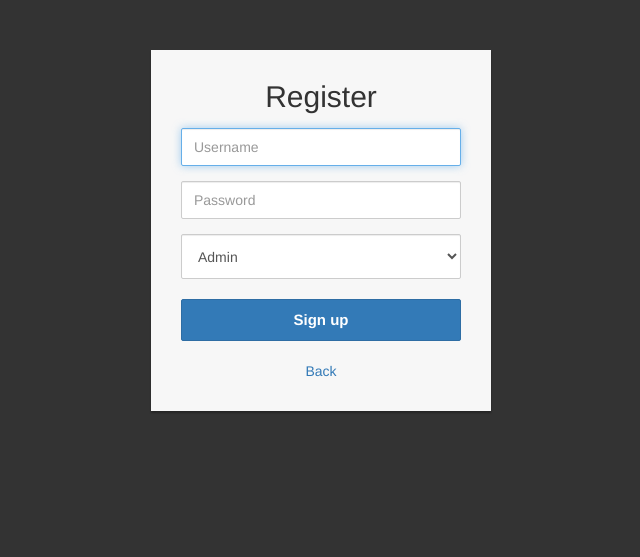
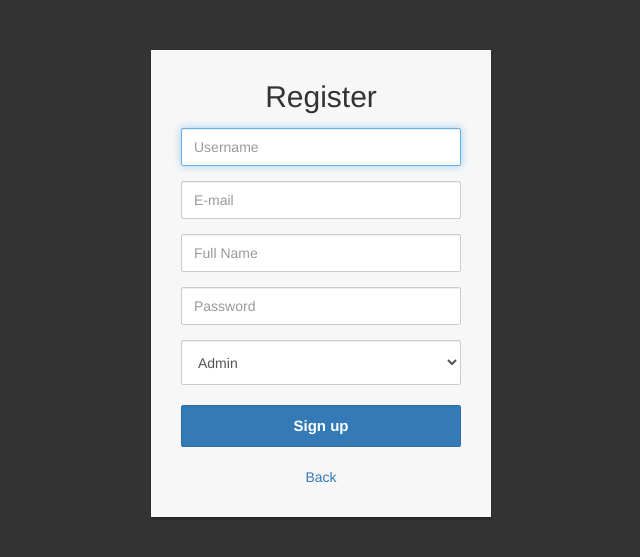
Before and after one commit to jepitt/tubesrentalkamera, a CodeIgniter app: page /database/index.php/login/register in a window 1280 px wide. Shown: the top 557 px of the page, without its empty margins (319-959 px from the left). Run offline with CodeIgniter, Linux system fonts and the light colour scheme.

Commit message:
tambahan register

```diff
--- a/application/controllers/Login.php
+++ b/application/controllers/Login.php
@@ -8,7 +8,7 @@
  		$this->load->view('login_view');
  	}
 
- 	public function cekLogin()
+ 	public function loginAwal()
  	{
  		$this->load->library('form_validation');
  		$this->form_validation->set_rules('username','Username','trim|required');
@@ -26,6 +26,8 @@
  		$this->load->library('form_validation');
 
  		$this->form_validation->set_rules('username','Username','trim|required');
+ 		$this->form_validation->set_rules('fullname','Full Name','trim|required');
+ 		$this->form_validation->set_rules('email', 'E-mail', 'trim|required');
  		$this->form_validation->set_rules('password','Password','trim|required');
  		if ($this->form_validation->run() == FALSE) {
  			$this->load->view('register_view');
--- a/application/views/home.php
+++ b/application/views/home.php
@@ -17,7 +17,7 @@
     <link href="navbar-top.css" rel="stylesheet">
   </head>
 
-  <body>
+  <body style="background-color: black;">
 
     <nav class="navbar navbar-expand-md navbar-dark bg-dark mb-4">
       <a class="navbar-brand" href="#"><span class="glyphicon glyphicon-camera" aria-hidden="true"></span>Rental Kamera</a>
--- a/application/views/login_view.php
+++ b/application/views/login_view.php
@@ -34,7 +34,7 @@
 </head>
   <body style="background-color: #333333;">
     <div class="login-form">
-    <form class="form-signin" method="post" action="<?php echo base_url('index.php/Login/cekLogin') ?>">
+    <form class="form-signin" method="post" action="<?php echo base_url('index.php/Login/loginAwal') ?>">
         <h2 class="text-center">Log in</h2>
         <!-- <?php echo validation_errors(); ?> -->
         <div class="form-group">
--- a/application/views/register_view.php
+++ b/application/views/register_view.php
@@ -42,6 +42,14 @@
             <input type="text" name="username" id="username" class="form-control" placeholder="Username" autofocus>
         </div>
         <div class="form-group">
+            <?php echo validation_errors();?>
+            <input type="text" name="email" id="email" class="form-control" placeholder="E-mail" autofocus>
+        </div>
+        <div class="form-group">
+            <?php echo validation_errors();?>
+            <input type="text" name="fullname" id="fullname" class="form-control" placeholder="Full Name" autofocus>
+        </div>
+        <div class="form-group">
            <input type="password" name="password" id="password" class="form-control" placeholder="Password">
         </div>
         <select name="level" id="level" class="form-control" style="height: 45px;">
@@ -50,7 +58,7 @@
       </select>
       <br><button class="btn btn-lg btn-primary btn-block" type="submit">Sign up</button>
       <br>
-      <div class="text-center"> <a href="<?php echo base_url('index.php/Login/cekLogin') ?>">Back</a></div>
+      <div class="text-center"> <a href="<?php echo base_url('index.php/Login/loginAwal') ?>">Back</a></div>
     </div>
 
     </form>
```
Also changed, not shown: application/models/User.php (+5 -2 lines), application/views/loginAdmin.php (+4 -4 lines).
